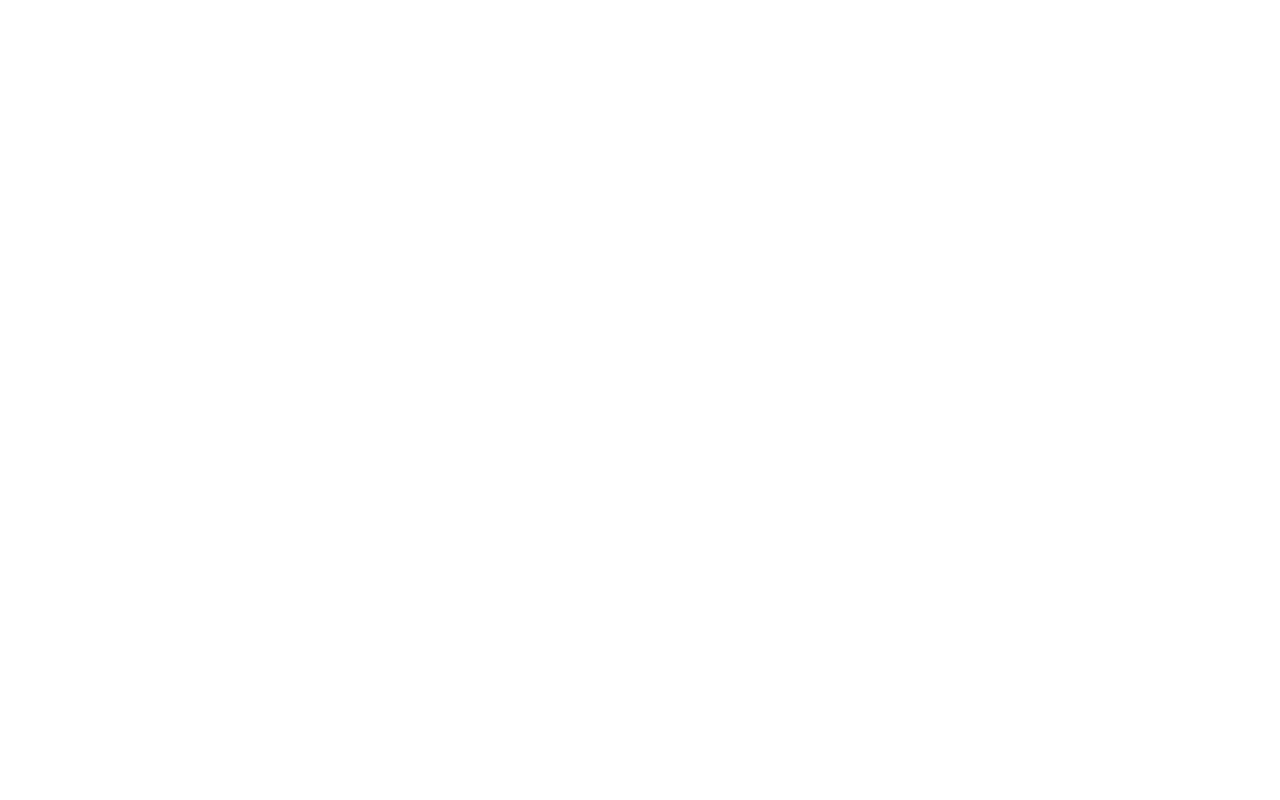
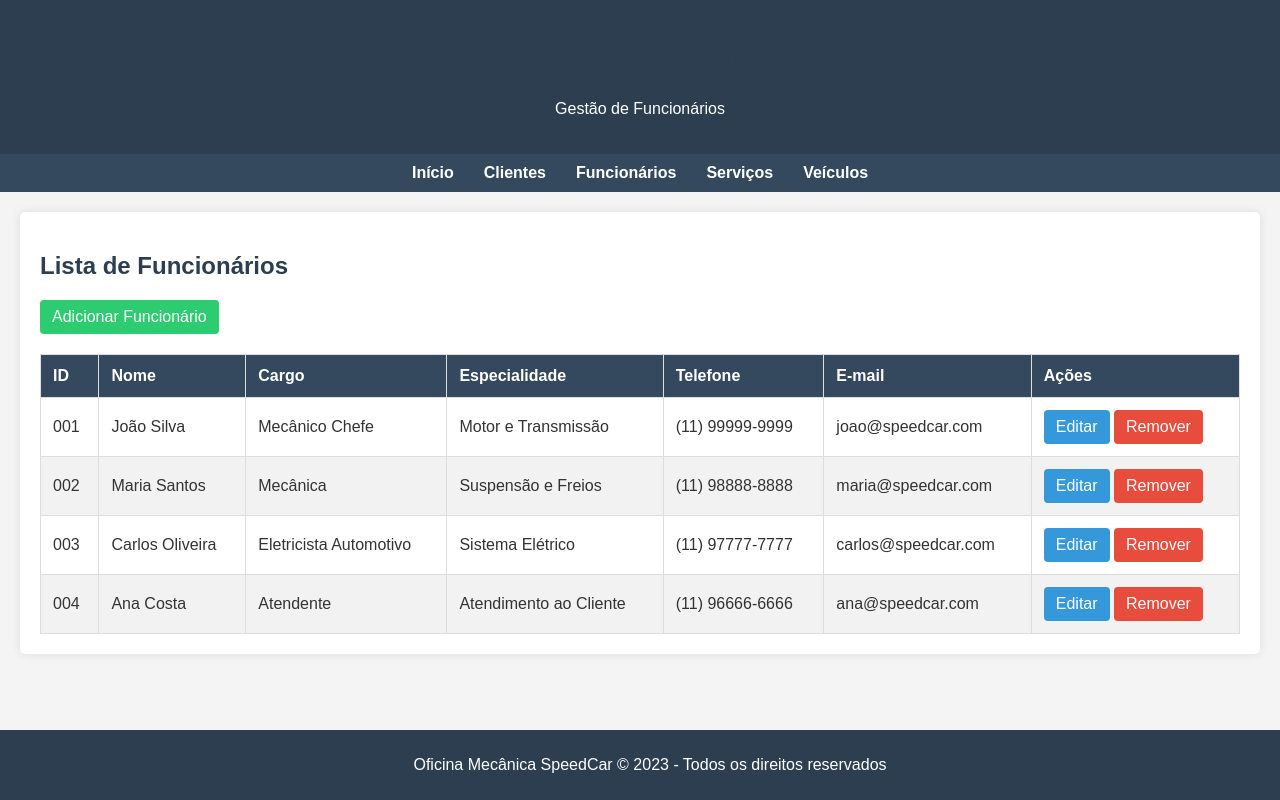
Before and after one commit to camilla-sr/auto-agenda, a plain HTML site: page Versão 1.5/views/funcionarios.html in a window 1280 px wide. Drawn offline with Linux system fonts and the light colour scheme.

Commit message:
Versão Beta da tela funcionários

```diff
--- a/Versão 1.5/views/funcionarios.html
+++ b/Versão 1.5/views/funcionarios.html
@@ -1,4 +1,203 @@
 <!DOCTYPE html>
-<html lang="en">
+<html lang="pt-br">
+<head>
+    <meta charset="UTF-8">
+    <meta name="viewport" content="width=device-width, initial-scale=1.0">
+    <title>Oficina Mecânica SpeedCar - Funcionários</title>
+    <style>
+        body {
+            font-family: Arial, sans-serif;
+            margin: 0;
+            padding: 0;
+            background-color: #f4f4f4;
+            color: #333;
+        }
 
-<head>
+        header {
+            background-color: #2c3e50;
+            color: white;
+            padding: 20px;
+            text-align: center;
+        }
+
+        nav {
+            background-color: #34495e;
+            padding: 10px;
+        }
+
+        nav ul {
+            list-style-type: none;
+            margin: 0;
+            padding: 0;
+            display: flex;
+            justify-content: center;
+        }
+
+        nav li {
+            margin: 0 15px;
+        }
+
+        nav a {
+            color: white;
+            text-decoration: none;
+            font-weight: bold;
+        }
+
+        .container {
+            max-width: 1200px;
+            margin: 20px auto;
+            padding: 20px;
+            background-color: white;
+            border-radius: 5px;
+            box-shadow: 0 0 10px rgba(0,0,0,0.1);
+        }
+
+        h1, h2 {
+            color: #2c3e50;
+        }
+
+        table {
+            width: 100%;
+            border-collapse: collapse;
+            margin-top: 20px;
+        }
+
+        table, th, td {
+            border: 1px solid #ddd;
+        }
+
+        th, td {
+            padding: 12px;
+            text-align: left;
+        }
+
+        th {
+            background-color: #34495e;
+            color: white;
+        }
+
+        tr:nth-child(even) {
+            background-color: #f2f2f2;
+        }
+
+        .btn {
+            background-color: #3498db;
+            color: white;
+            padding: 8px 12px;
+            border: none;
+            border-radius: 4px;
+            cursor: pointer;
+            text-decoration: none;
+            display: inline-block;
+        }
+
+        .btn-danger {
+            background-color: #e74c3c;
+        }
+
+        .btn-success {
+            background-color: #2ecc71;
+        }
+
+        footer {
+            background-color: #2c3e50;
+            color: white;
+            text-align: center;
+            padding: 10px;
+            position: fixed;
+            bottom: 0;
+            width: 100%;
+        }
+    </style>
+</head>
+<body>
+    <header>
+        <h1>Oficina Mecânica SpeedCar</h1>
+        <p>Gestão de Funcionários</p>
+    </header>
+
+    <nav>
+        <ul>
+            <li><a href="index.html">Início</a></li>
+            <li><a href="clientes.html">Clientes</a></li>
+            <li><a href="funcionarios.html">Funcionários</a></li>
+            <li><a href="servicos.html">Serviços</a></li>
+            <li><a href="veiculos.html">Veículos</a></li>
+        </ul>
+    </nav>
+
+    <div class="container">
+        <h2>Lista de Funcionários</h2>
+
+        <a href="adicionar_funcionario.html" class="btn btn-success">Adicionar Funcionário</a>
+
+        <table>
+            <thead>
+                <tr>
+                    <th>ID</th>
+                    <th>Nome</th>
+                    <th>Cargo</th>
+                    <th>Especialidade</th>
+                    <th>Telefone</th>
+                    <th>E-mail</th>
+                    <th>Ações</th>
+                </tr>
+            </thead>
+            <tbody>
+                <tr>
+                    <td>001</td>
+                    <td>João Silva</td>
+                    <td>Mecânico Chefe</td>
+                    <td>Motor e Transmissão</td>
+                    <td>(11) 99999-9999</td>
+                    <td>joao@speedcar.com</td>
+                    <td>
+                        <a href="#" class="btn">Editar</a>
+                        <a href="#" class="btn btn-danger">Remover</a>
+                    </td>
+                </tr>
+                <tr>
+                    <td>002</td>
+                    <td>Maria Santos</td>
+                    <td>Mecânica</td>
+                    <td>Suspensão e Freios</td>
+                    <td>(11) 98888-8888</td>
+                    <td>maria@speedcar.com</td>
+                    <td>
+                        <a href="#" class="btn">Editar</a>
+                        <a href="#" class="btn btn-danger">Remover</a>
+                    </td>
+                </tr>
+                <tr>
+                    <td>003</td>
+                    <td>Carlos Oliveira</td>
+                    <td>Eletricista Automotivo</td>
+                    <td>Sistema Elétrico</td>
+                    <td>(11) 97777-7777</td>
+                    <td>carlos@speedcar.com</td>
+                    <td>
+                        <a href="#" class="btn">Editar</a>
+                        <a href="#" class="btn btn-danger">Remover</a>
+                    </td>
+                </tr>
+                <tr>
+                    <td>004</td>
+                    <td>Ana Costa</td>
+                    <td>Atendente</td>
+                    <td>Atendimento ao Cliente</td>
+                    <td>(11) 96666-6666</td>
+                    <td>ana@speedcar.com</td>
+                    <td>
+                        <a href="#" class="btn">Editar</a>
+                        <a href="#" class="btn btn-danger">Remover</a>
+                    </td>
+                </tr>
+            </tbody>
+        </table>
+    </div>
+
+    <footer>
+        <p>Oficina Mecânica SpeedCar &copy; 2023 - Todos os direitos reservados</p>
+    </footer>
+</body>
+</html>
```
